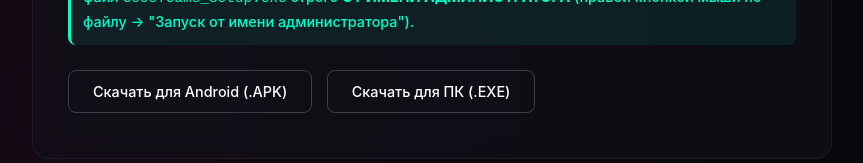
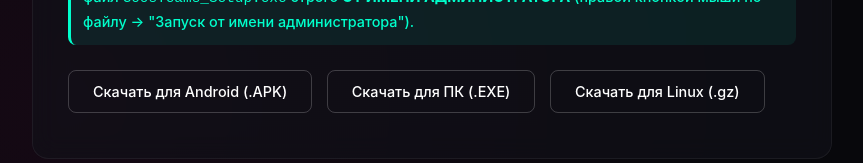
Before and after one commit to gusi3000gusi-alt/goosweb, a plain HTML site: page index.html in a window 1280 px wide. Shown: the part 487-650 px from the top of the page, without its empty margins (208-1071 px from the left). Drawn offline with Linux system fonts and the light colour scheme.

Commit message:
Update index.html

```diff
--- a/index.html
+++ b/index.html
@@ -175,6 +175,7 @@
             </p>
             <a href="https://github.com/gusi3000gusi-alt/goosweb/releases/download/1.4.4/GoosTeams_v1.4.4.apk" target="_blank" class="btn">Скачать для Android (.APK)</a>
             <a href="https://github.com/gusi3000gusi-alt/goosweb/releases/download/1.4.4/GoosTeams_Setup.exe" target="_blank" class="btn">Скачать для ПК (.EXE)</a>
+            <a href="https://github.com/gusi3000gusi-alt/goosweb/releases/download/1.4.4/GoosTeams_v1.4.4_Linux_x64.tar.gz" target="_blank" class="btn">Скачать для Linux (.gz)</a>
         </div>
 
         <div class="glass-panel">
```
